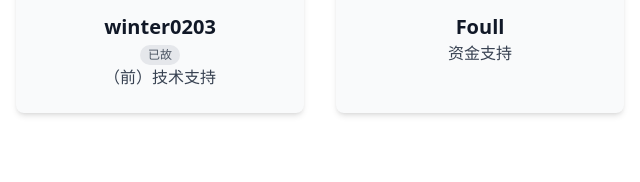
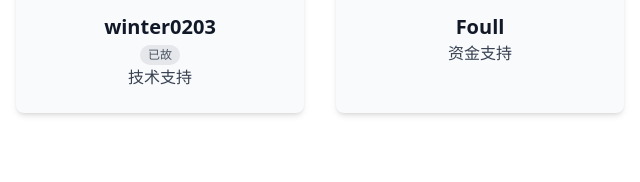
Before and after one commit to winter0203/frostcraft, a website: page index.html in a window 1280 px wide. Shown: the part 3678-3860 px from the top of the page, 0-640 px from the left. Drawn offline with Linux system fonts and the light colour scheme; no server answers.

Commit message:
管理团队：移除winter0203角色标注中的(前)

```diff
--- a/index.html
+++ b/index.html
@@ -241,7 +241,7 @@
                     <img src="https://q.qlogo.cn/headimg_dl?dst_uin=2156199268&spec=640&img_type=jpg" loading="lazy" class="w-32 h-32 rounded-full mx-auto mb-4 border-2 border-gray-300 grayscale" alt="winter0203（已故）" />
                     <h3 class="text-xl font-bold text-gray-900">winter0203</h3>
                     <span class="inline-block mt-1 text-xs font-medium text-gray-600 bg-gray-200 rounded-full px-2 py-0.5">已故</span>
-                    <p class="text-gray-700">（前）技术支持</p>
+                    <p class="text-gray-700">技术支持</p>
                 </div>
                 <div class="team-member bg-gray-50 p-6 rounded-lg shadow-md text-center">
                     <img src="https://q.qlogo.cn/headimg_dl?dst_uin=1283720592&spec=640&img_type=jpg" loading="lazy" class="w-32 h-32 rounded-full mx-auto mb-4 border-2 border-blue-600" alt="管理员" />
```
